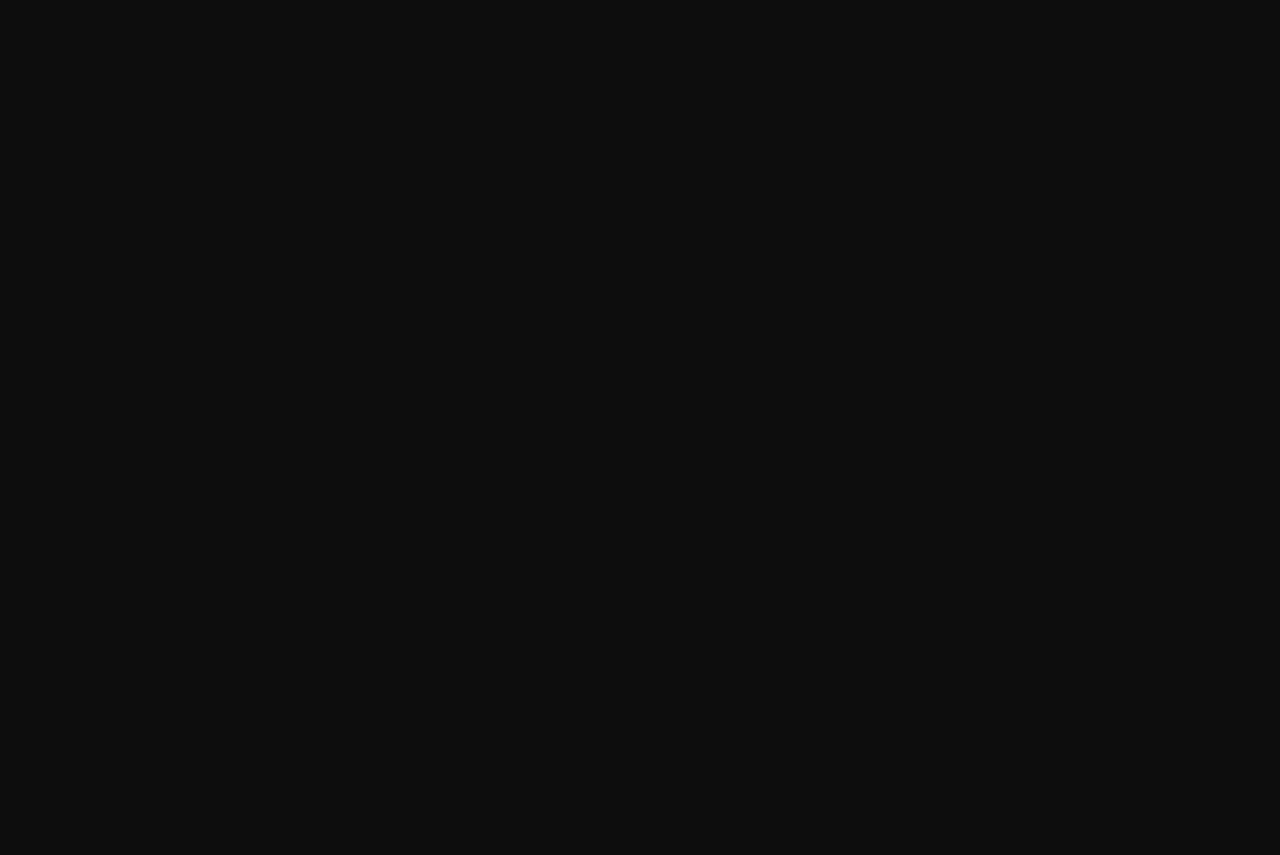
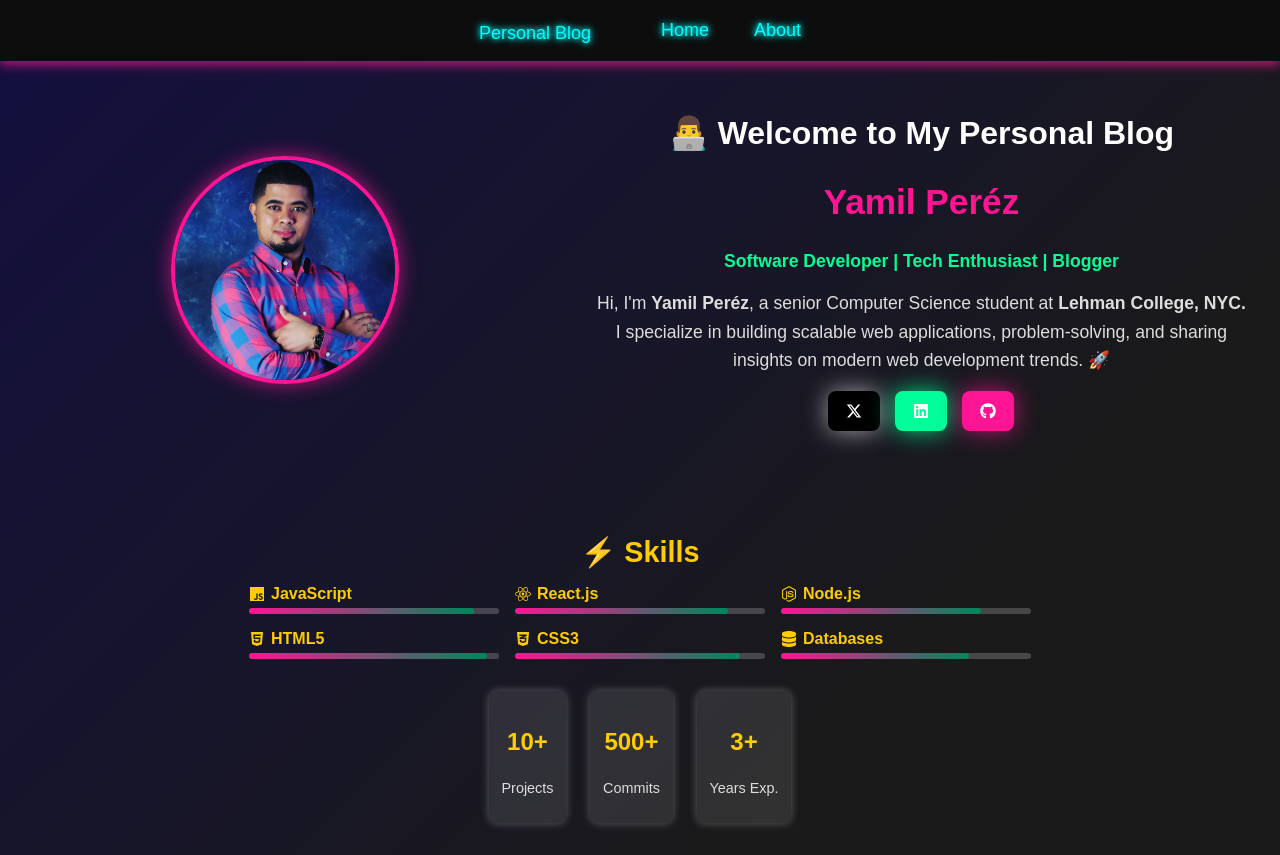
Before and after one commit to elyami600/personal-blog, a React (Create React App) app: page / in a window 1280 px wide. Before the commit the page ends 800 px from the top, so only its background shows below. Built offline with nearby package versions, Linux system fonts and the light colour scheme.

Commit message:
fixed bug

```diff
--- a/src/App.js
+++ b/src/App.js
@@ -1,12 +1,13 @@
 import './App.css';
 import React from "react";
-import { Routes, Route } from "react-router-dom";
+import { HashRouter as Router, Routes, Route } from "react-router-dom";
 import Blog from './BlogPage';
 import NavigationBar from './Nav';
 import About from './AboutPage';
 
 function App() {
   return (
+    <Router>
       <div className="App">
         <NavigationBar />
         <Routes>
@@ -14,6 +15,7 @@
           <Route path="/about" element={<About />} />
         </Routes>
       </div>
+    </Router>
   );
 }
 
--- a/src/index.js
+++ b/src/index.js
@@ -1,6 +1,5 @@
 import React from 'react';
 import ReactDOM from 'react-dom/client';
-import { BrowserRouter } from 'react-router-dom';
 import './index.css';
 import App from './App';
 import reportWebVitals from './reportWebVitals';
@@ -8,12 +7,11 @@
 const root = ReactDOM.createRoot(document.getElementById('root'));
 root.render(
   <React.StrictMode>
-    {/* ✅ BrowserRouter should ONLY be here */}
-    <BrowserRouter basename="/personal-blog">
-      <App />
-    </BrowserRouter>
+    <App />
   </React.StrictMode>
 );
 
-// Measure performance
+// If you want to start measuring performance in your app, pass a function
+// to log results (for example: reportWebVitals(console.log))
+// or send to an analytics endpoint. Learn more: https://bit.ly/CRA-vitals
 reportWebVitals();
```
Lines whose indentation alone changed are shown as unchanged.
